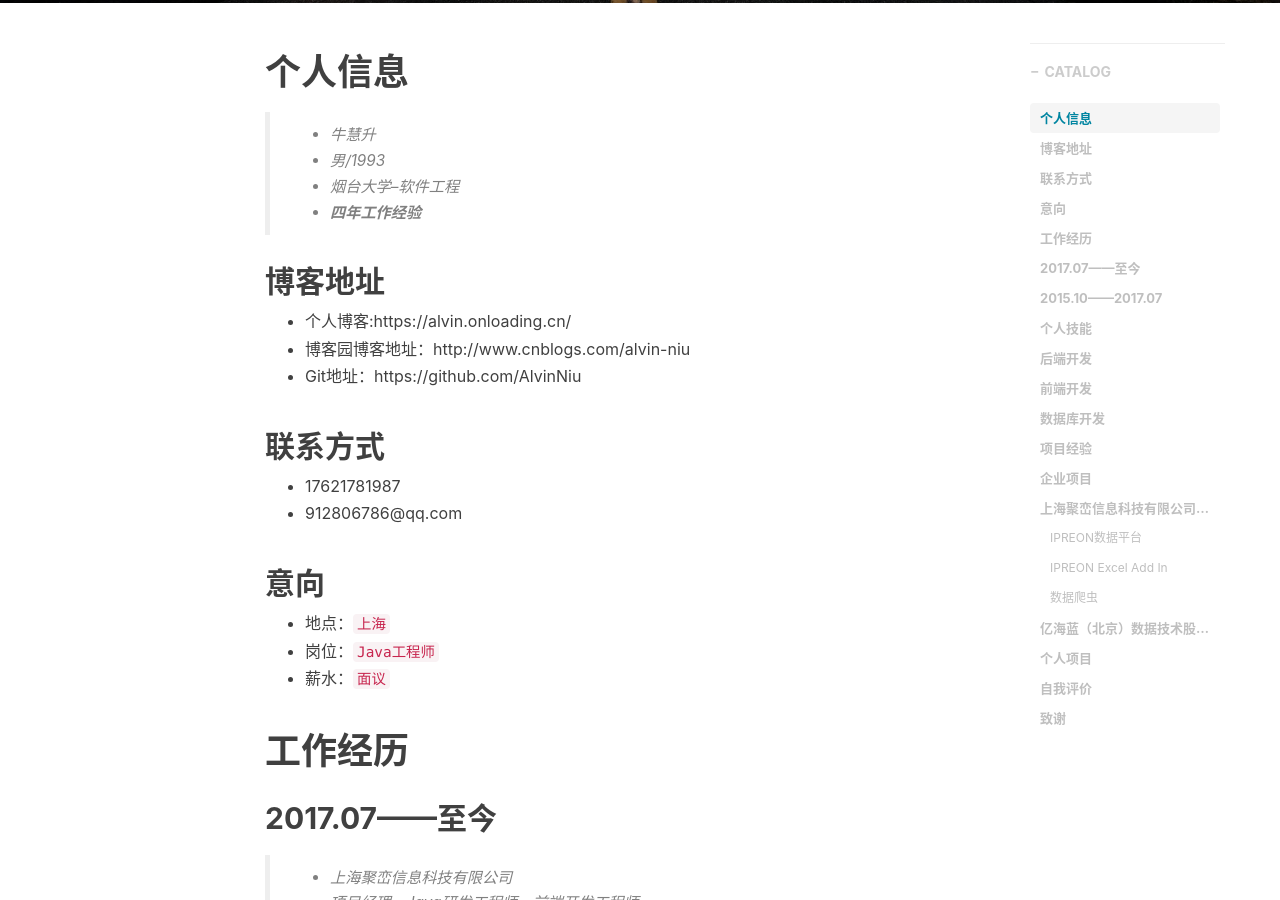
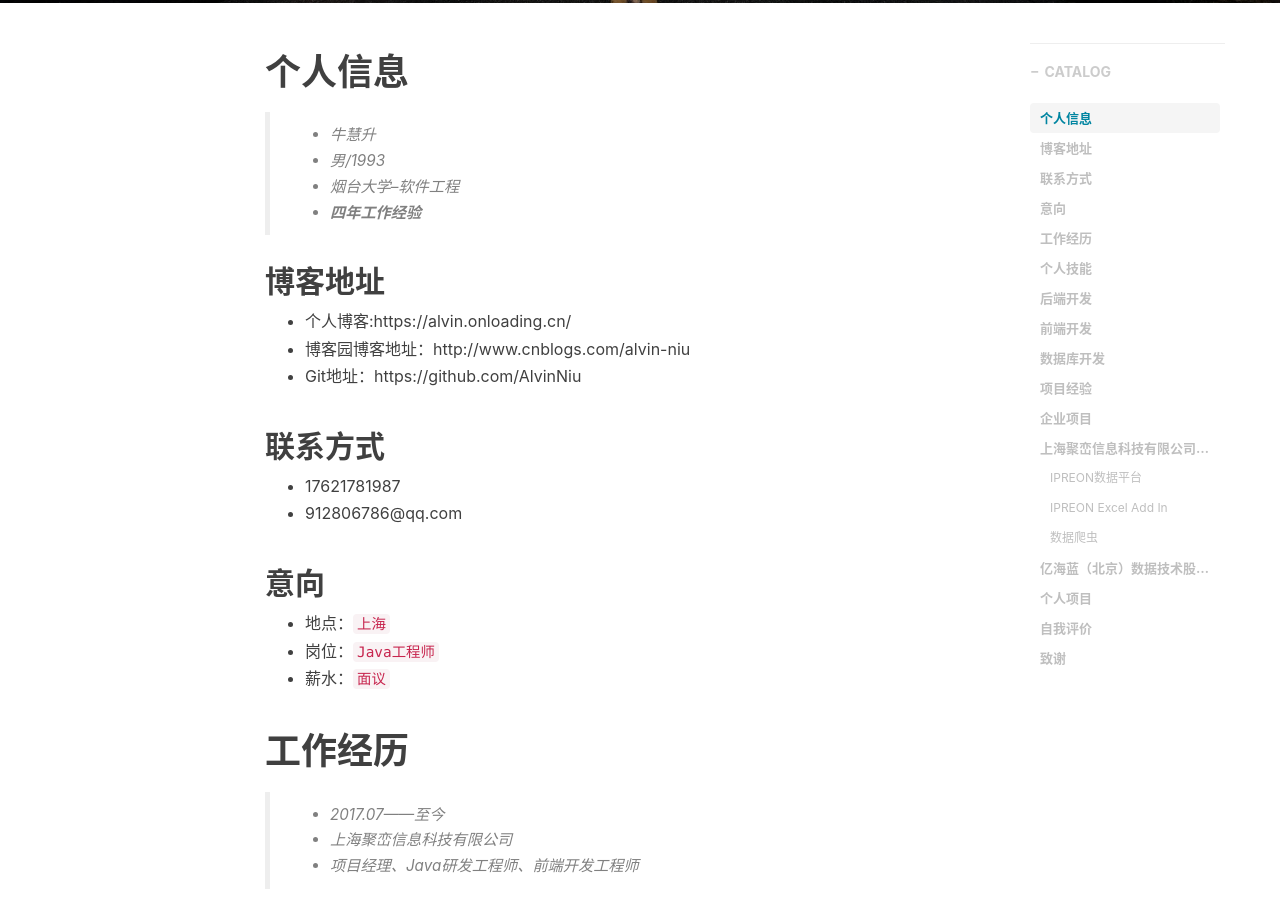
Before and after one commit to AlvinNiu/AlvinNiu.github.io, a Jekyll site: the page built from _posts/2019-09-18-resume.md, in a window 1280 px wide and 900 px high, scrolled down 520 px. Built offline with Jekyll 4.4.1, drawn with Linux system fonts in a browser that asks for light colours; nearby versions of some CDN libraries; comment, search, counter and statistics services are not loaded.

Commit message:
更新简历

```diff
--- a/_posts/2019-09-18-resume.md
+++ b/_posts/2019-09-18-resume.md
@@ -39,12 +39,11 @@ tags:
 
 # 工作经历
 
-## 2017.07——至今
+>* 2017.07——至今
 >* 上海聚峦信息科技有限公司
 >* 项目经理、Java研发工程师、前端开发工程师
 
-## 2015.10——2017.07
-
+>* 2015.10——2017.07
 >* 亿海蓝（北京）数据技术股份公司
 >* 数据爬虫工程师、.Net研发工程师
 
```
